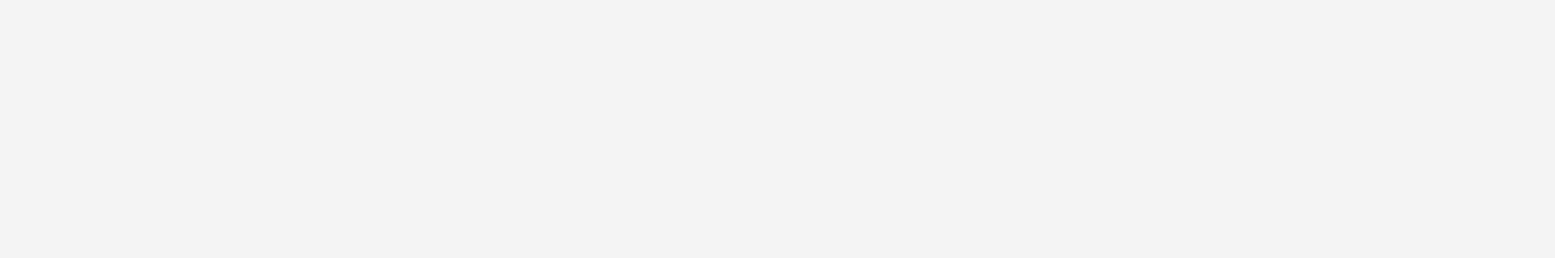
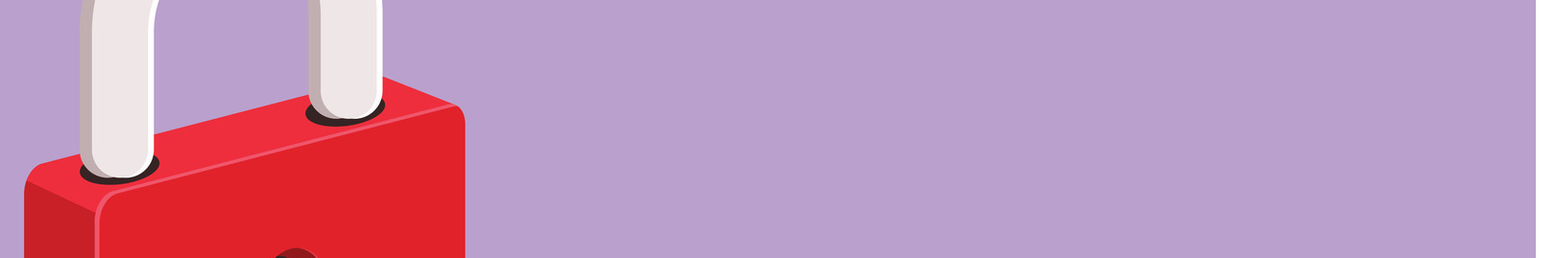
Before and after one commit to CornhubPres/Safekey, a website: page Login.html in a window 1280 px wide. Shown: the top 269 px of the page at 96% size, 1620 px wide, since content can reach past the window. Drawn offline with Linux system fonts and the light colour scheme; files whose address does not match are found by name.

Commit message:
Update Login.html

```diff
--- a/Login.html
+++ b/Login.html
@@ -45,6 +45,7 @@
   </head>
   <body>
     <form id="loginForm">
+      <img src="safeKeyImage.jpg" alt="Safe and Key">
       <h2>SafeKey</h2>
       <input type="text" id="username" placeholder="Username" required>
       <input type="password" id="password" placeholder="Password" required>
```
